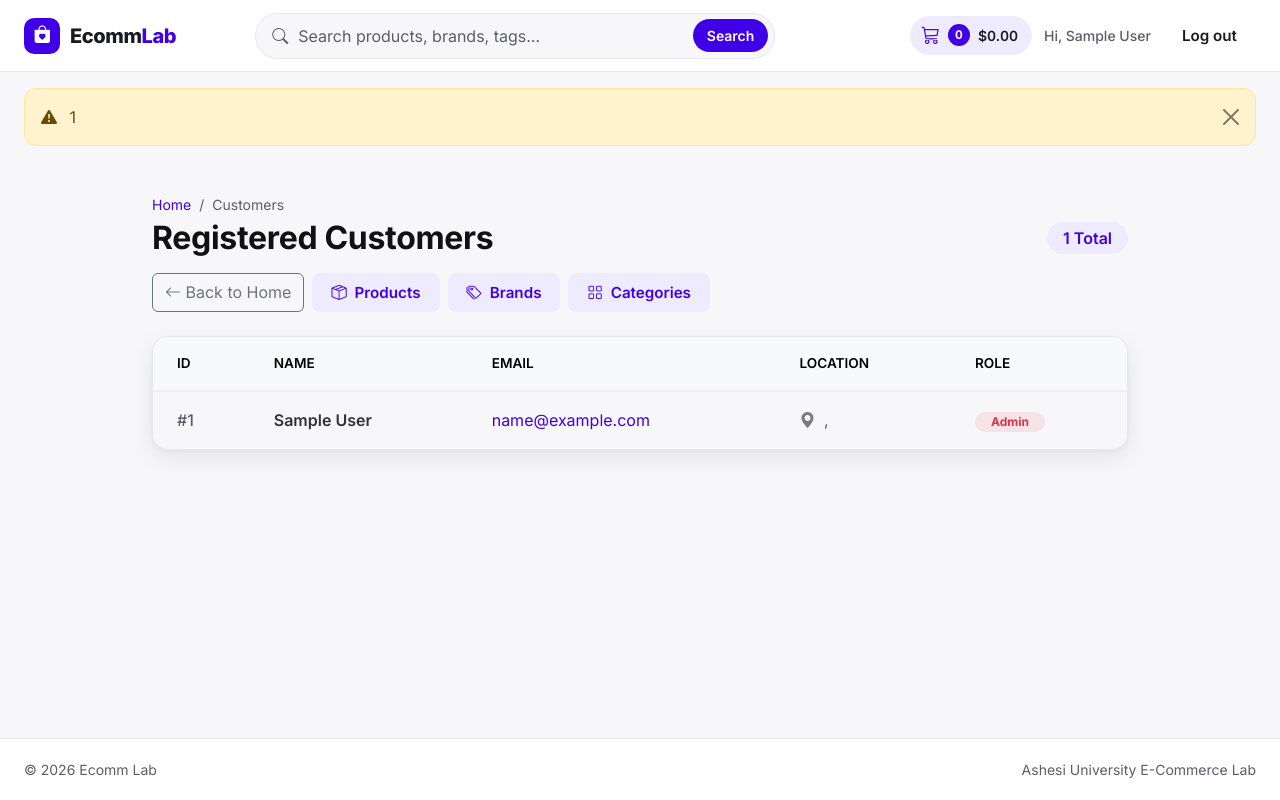
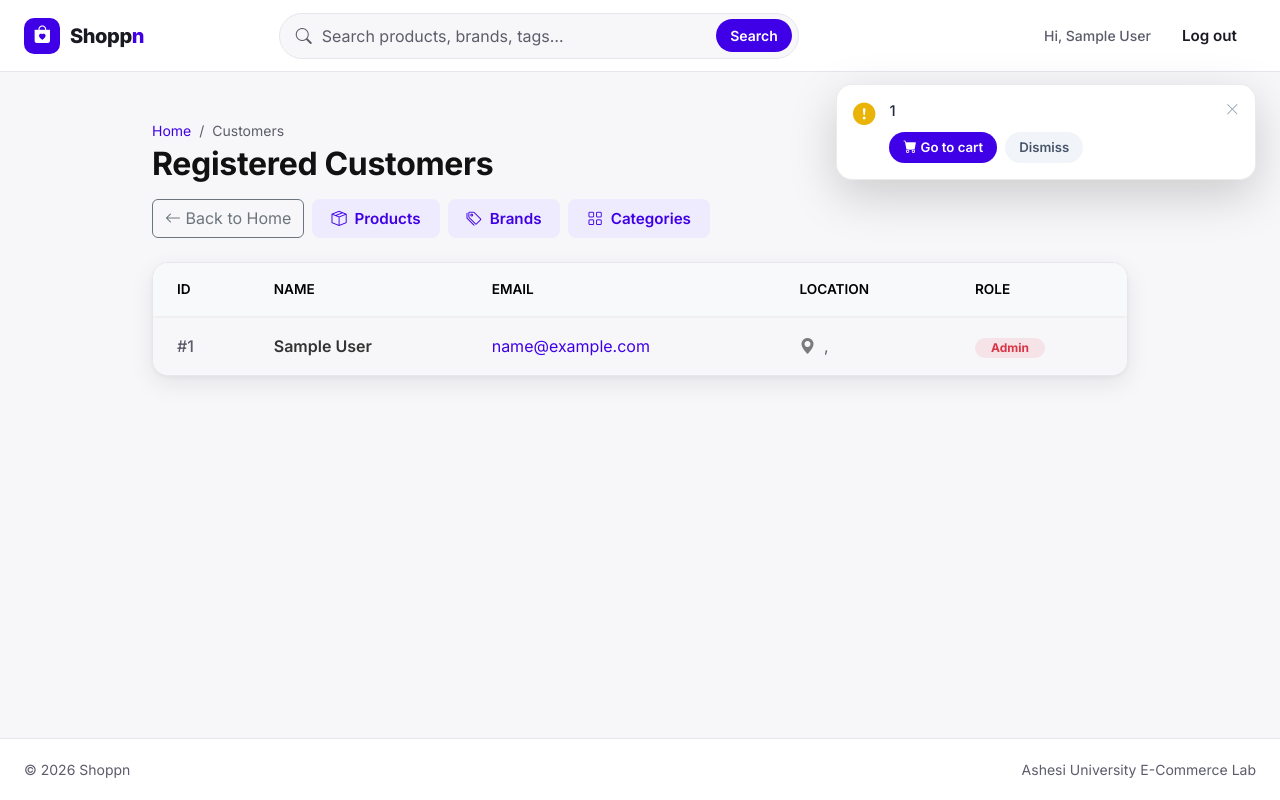
Before and after one commit to jeromeadedze/ecommlab-jeromeadedze, a PHP site: page /views/customers.php in a window 1280 px wide. Run offline with PHP 8.4, Linux system fonts and the light colour scheme; the visitor is signed in with stand-in values (Sample User, id 1); data that the repository does not hold is empty; a stand-in replaces the project's code that opens the database connection; some libraries are stand-ins or nearby versions.

Commit message:
feat: implement shopping cart management, admin cart restrictions, and toast notifications

```diff
--- a/classes/CartClass.php
+++ b/classes/CartClass.php
@@ -80,4 +80,34 @@ class CartClass extends Database
         }
         return $total;
     }
+
+    /**
+     * Remove an item from the cart.
+     *
+     * @param int $product_id
+     * @param string $ip
+     * @return bool
+     */
+    public function removeFromCart($product_id, $ip)
+    {
+        $sql = "DELETE FROM cart WHERE p_id = ? AND ip_add = ?";
+        return $this->execute($sql, [$product_id, $ip]);
+    }
+
+    /**
+     * Update quantity of an item in the cart.
+     *
+     * @param int $product_id
+     * @param int $new_qty
+     * @param string $ip
+     * @return bool
+     */
+    public function updateQty($product_id, $new_qty, $ip)
+    {
+        if ($new_qty < 1) {
+            return false;
+        }
+        $sql = "UPDATE cart SET qty = ? WHERE p_id = ? AND ip_add = ?";
+        return $this->execute($sql, [$new_qty, $product_id, $ip]);
+    }
 }
--- a/controllers/CartController.php
+++ b/controllers/CartController.php
@@ -54,4 +54,20 @@ class CartController
     {
         return $this->cartModel->getCartTotal($ip);
     }
+
+    /**
+     * Remove an item from the cart
+     */
+    public function removeFromCart($product_id, $ip)
+    {
+        return $this->cartModel->removeFromCart($product_id, $ip);
+    }
+
+    /**
+     * Update quantity of an item
+     */
+    public function updateQty($product_id, $new_qty, $ip)
+    {
+        return $this->cartModel->updateQty($product_id, $new_qty, $ip);
+    }
 }
--- a/css/style.css
+++ b/css/style.css
@@ -1112,3 +1112,131 @@ button:focus-visible,
 .app-main:focus {
     outline: none;
 }
+
+/* Toast Popups
+   ========================================================================== */
+.toast-popup-container {
+    position: fixed;
+    top: 84px;
+    right: 24px;
+    z-index: 1080;
+    display: flex;
+    flex-direction: column;
+    gap: 12px;
+    max-width: 420px;
+    width: calc(100% - 48px);
+    pointer-events: none;
+}
+
+.toast-popup {
+    pointer-events: auto;
+    display: flex;
+    align-items: flex-start;
+    gap: 14px;
+    padding: 16px;
+    border-radius: 16px;
+    background: #ffffff;
+    border: 1px solid rgba(0, 0, 0, 0.08);
+    box-shadow: 0 10px 30px rgba(0, 0, 0, 0.12);
+    animation: toastSlideIn 0.3s cubic-bezier(0.16, 1, 0.3, 1) forwards;
+}
+
+@keyframes toastSlideIn {
+    from {
+        opacity: 0;
+        transform: translateY(-16px) scale(0.96);
+    }
+    to {
+        opacity: 1;
+        transform: translateY(0) scale(1);
+    }
+}
+
+.toast-icon {
+    font-size: 1.4rem;
+    flex-shrink: 0;
+    line-height: 1;
+    margin-top: 2px;
+}
+
+.toast-warning .toast-icon {
+    color: #eab308;
+}
+
+.toast-success .toast-icon {
+    color: #10b981;
+}
+
+.toast-error .toast-icon {
+    color: #ef4444;
+}
+
+.toast-content {
+    flex-grow: 1;
+}
+
+.toast-message {
+    margin: 0 0 10px;
+    font-size: 0.92rem;
+    font-weight: 500;
+    color: #1e293b;
+    line-height: 1.4;
+}
+
+.toast-actions {
+    display: flex;
+    align-items: center;
+    gap: 8px;
+}
+
+.toast-btn {
+    display: inline-flex;
+    align-items: center;
+    justify-content: center;
+    padding: 6px 14px;
+    font-size: 0.825rem;
+    font-weight: 600;
+    border-radius: 9999px;
+    text-decoration: none;
+    transition: all 0.15s ease;
+    cursor: pointer;
+    border: none;
+}
+
+.toast-btn-primary {
+    background: var(--primary-color);
+    color: #ffffff;
+}
+
+.toast-btn-primary:hover {
+    opacity: 0.92;
+    color: #ffffff;
+}
+
+.toast-btn-ghost {
+    background: #f1f5f9;
+    color: #475569;
+}
+
+.toast-btn-ghost:hover {
+    background: #e2e8f0;
+    color: #1e293b;
+}
+
+.toast-close {
+    background: transparent;
+    border: none;
+    color: #94a3b8;
+    font-size: 0.85rem;
+    padding: 4px;
+    line-height: 1;
+    cursor: pointer;
+    border-radius: 6px;
+    transition: color 0.15s;
+    margin-top: -2px;
+    margin-right: -4px;
+}
+
+.toast-close:hover {
+    color: #334155;
+}
--- a/views/layout/footer.php
+++ b/views/layout/footer.php
@@ -4,7 +4,7 @@
 <?php endif; ?>
     </main>
     <footer class="site-footer">
-        <span>&copy; <?php echo date('Y'); ?> Ecomm Lab</span>
+        <span>&copy; <?php echo date('Y'); ?> Shoppn</span>
         <span>Ashesi University E-Commerce Lab</span>
     </footer>
     <!-- Bootstrap 5 JS Bundle -->
--- a/views/layout/header.php
+++ b/views/layout/header.php
@@ -15,7 +15,7 @@ $totalPrice = $cartCtrl->getCartTotal($cartIp);
 <head>
     <meta charset="utf-8">
     <meta name="viewport" content="width=device-width, initial-scale=1">
-    <title>Ecomm Lab</title>
+    <title>Shoppn</title>
     <!-- Google Fonts: Inter -->
     <link href="https://fonts.googleapis.com/css2?family=Inter:wght@400;500;600;700;800&display=swap" rel="stylesheet">
     <!-- Bootstrap CSS -->
@@ -30,9 +30,9 @@ $totalPrice = $cartCtrl->getCartTotal($cartIp);
 
     <header class="custom-header">
         <!-- Logo -->
-        <a href="<?php echo $ROOT_DIR; ?>/index.php" class="brand-logo" aria-label="EcommLab home">
+        <a href="<?php echo $ROOT_DIR; ?>/index.php" class="brand-logo" aria-label="Shoppn home">
             <span class="brand-mark" aria-hidden="true"><i class="bi bi-bag-heart-fill"></i></span>
-            <span class="brand-name">Ecomm<span class="brand-accent">Lab</span></span>
+            <span class="brand-name">Shopp<span class="brand-accent">n</span></span>
         </a>
 
         <!-- Search Bar -->
@@ -45,6 +45,7 @@ $totalPrice = $cartCtrl->getCartTotal($cartIp);
 
         <!-- Cart Summary & Navigation Actions -->
         <nav class="header-actions" aria-label="Account">
+            <?php if (!is_admin()): ?>
                 <?php $itemWord = $totalItems == 1 ? 'item' : 'items'; ?>
                 <a href="<?php echo $ROOT_DIR; ?>/views/cart.php" class="cart-pill">
                     <i class="bi bi-cart3" aria-hidden="true"></i>
@@ -52,6 +53,7 @@ $totalPrice = $cartCtrl->getCartTotal($cartIp);
                     <span class="cart-total" aria-hidden="true">$<?php echo number_format($totalPrice, 2); ?></span>
                     <span class="visually-hidden">Cart, <?php echo $totalItems . ' ' . $itemWord; ?>, $<?php echo number_format($totalPrice, 2); ?></span>
                 </a>
+            <?php endif; ?>
 
             <?php if (is_logged_in()): ?>
                 <span class="header-greeting">Hi, <?php echo htmlspecialchars($_SESSION['customer_name'] ?? 'there'); ?></span>
@@ -64,26 +66,62 @@ $totalPrice = $cartCtrl->getCartTotal($cartIp);
     </header>
 
     <?php if (isset($_SESSION['warning']) || isset($_SESSION['success']) || isset($_SESSION['error'])): ?>
-        <div class="flash-area">
+        <div class="toast-popup-container" aria-live="polite" aria-atomic="true">
             <?php if (isset($_SESSION['warning'])): ?>
-                <div class="alert alert-warning alert-dismissible fade show" role="alert">
-                    <i class="bi bi-exclamation-triangle-fill me-2"></i>
-                    <?php echo htmlspecialchars($_SESSION['warning']); unset($_SESSION['warning']); ?>
-                    <button type="button" class="btn-close" data-bs-dismiss="alert" aria-label="Close"></button>
+                <div class="toast-popup toast-warning shadow-lg">
+                    <div class="toast-icon">
+                        <i class="bi bi-exclamation-circle-fill"></i>
+                    </div>
+                    <div class="toast-content">
+                        <p class="toast-message"><?php echo htmlspecialchars($_SESSION['warning']); unset($_SESSION['warning']); ?></p>
+                        <div class="toast-actions">
+                            <a href="<?php echo $ROOT_DIR; ?>/views/cart.php" class="toast-btn toast-btn-primary">
+                                <i class="bi bi-cart-fill me-1"></i> Go to cart
+                            </a>
+                            <button type="button" class="toast-btn toast-btn-ghost" onclick="this.closest('.toast-popup').remove();">
+                                Dismiss
+                            </button>
+                        </div>
+                    </div>
+                    <button type="button" class="toast-close" onclick="this.closest('.toast-popup').remove();" aria-label="Close">
+                        <i class="bi bi-x-lg"></i>
+                    </button>
                 </div>
             <?php endif; ?>
+
             <?php if (isset($_SESSION['success'])): ?>
-                <div class="alert alert-success alert-dismissible fade show" role="alert">
-                    <i class="bi bi-check-circle-fill me-2"></i>
-                    <?php echo htmlspecialchars($_SESSION['success']); unset($_SESSION['success']); ?>
-                    <button type="button" class="btn-close" data-bs-dismiss="alert" aria-label="Close"></button>
+                <div class="toast-popup toast-success shadow-lg">
+                    <div class="toast-icon">
+                        <i class="bi bi-check-circle-fill"></i>
+                    </div>
+                    <div class="toast-content">
+                        <p class="toast-message"><?php echo htmlspecialchars($_SESSION['success']); unset($_SESSION['success']); ?></p>
+                        <div class="toast-actions">
+                            <a href="<?php echo $ROOT_DIR; ?>/views/cart.php" class="toast-btn toast-btn-primary">
+                                <i class="bi bi-cart-fill me-1"></i> View cart
+                            </a>
+                            <button type="button" class="toast-btn toast-btn-ghost" onclick="this.closest('.toast-popup').remove();">
+                                Continue
+                            </button>
+                        </div>
+                    </div>
+                    <button type="button" class="toast-close" onclick="this.closest('.toast-popup').remove();" aria-label="Close">
+                        <i class="bi bi-x-lg"></i>
+                    </button>
                 </div>
             <?php endif; ?>
+
             <?php if (isset($_SESSION['error'])): ?>
-                <div class="alert alert-danger alert-dismissible fade show" role="alert">
-                    <i class="bi bi-x-circle-fill me-2"></i>
-                    <?php echo htmlspecialchars($_SESSION['error']); unset($_SESSION['error']); ?>
-                    <button type="button" class="btn-close" data-bs-dismiss="alert" aria-label="Close"></button>
+                <div class="toast-popup toast-error shadow-lg">
+                    <div class="toast-icon">
+                        <i class="bi bi-x-circle-fill"></i>
+                    </div>
+                    <div class="toast-content">
+                        <p class="toast-message"><?php echo htmlspecialchars($_SESSION['error']); unset($_SESSION['error']); ?></p>
+                    </div>
+                    <button type="button" class="toast-close" onclick="this.closest('.toast-popup').remove();" aria-label="Close">
+                        <i class="bi bi-x-lg"></i>
+                    </button>
                 </div>
             <?php endif; ?>
         </div>
```
Also changed, not shown: actions/add_to_cart_action.php (+8 -0 lines), actions/remove_from_cart_action.php (added, +37 -0 lines), actions/update_qty_action.php (added, +41 -0 lines), views/layout/product_card.php (+13 -5 lines), views/single_product.php (+11 -4 lines). Lines whose indentation alone changed are shown as unchanged.
